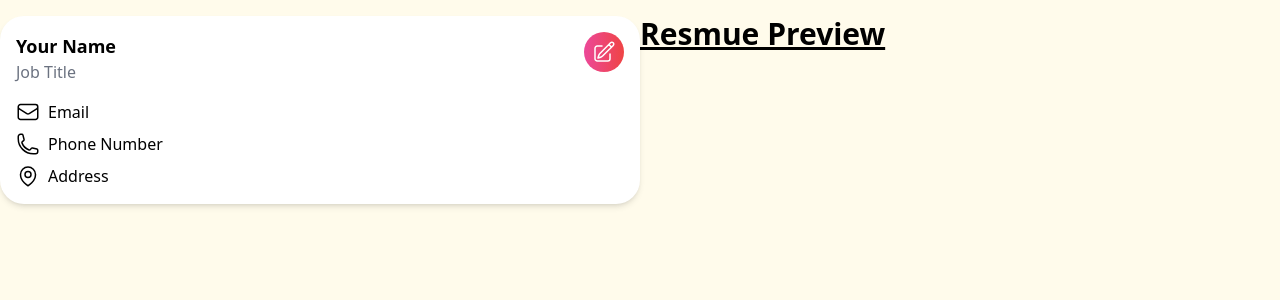
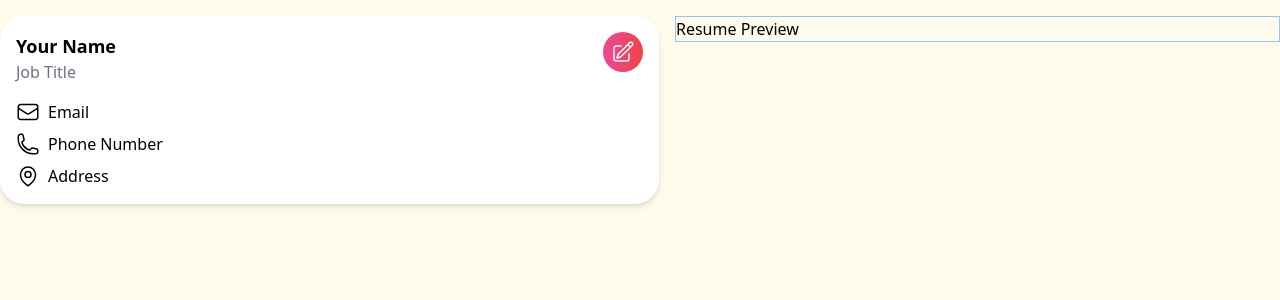
Before and after one commit to yousef8/Resume-Builder, a React (Vite) app: page / in a window 1280 px wide. Shown: the top 300 px of the page. Built offline with nearby package versions, Linux system fonts and the light colour scheme.

Commit message:
Init resume preview component

```diff
--- /dev/null
+++ b/src/components/ResumePreview.tsx
@@ -0,0 +1,13 @@
+import PersonalInfoData from "../types/PersonalInfoData";
+
+interface PreviewProps {
+  info: PersonalInfoData;
+}
+
+const ResumePreview: React.FC<PreviewProps> = ({ info }) => {
+  return (
+    <div className="border border-solid border-blue-300">Resume Preview</div>
+  );
+};
+
+export default ResumePreview;
--- a/src/pages/resume-builder.tsx
+++ b/src/pages/resume-builder.tsx
@@ -1,16 +1,19 @@
 import { useState } from "react";
 import PersonalInfo from "../components/PersonalInfo";
 import PersonalInfoData from "../types/PersonalInfoData";
+import ResumePreview from "../components/ResumePreview";
 
 function ResumeBuilder() {
   const [personalInfo, setPersonalInfo] = useState<PersonalInfoData>({});
 
   return (
     <div className="md:flex md:flex-wrap pt-4">
-      <div className="w-1/2">
+      <div className="grow mr-4">
         <PersonalInfo info={personalInfo} setInfo={setPersonalInfo} />
       </div>
-      <h1 className="text-3xl font-bold underline grow">Resmue Preview</h1>
+      <div className="grow">
+        <ResumePreview info={personalInfo} />
+      </div>
     </div>
   );
 }
```
